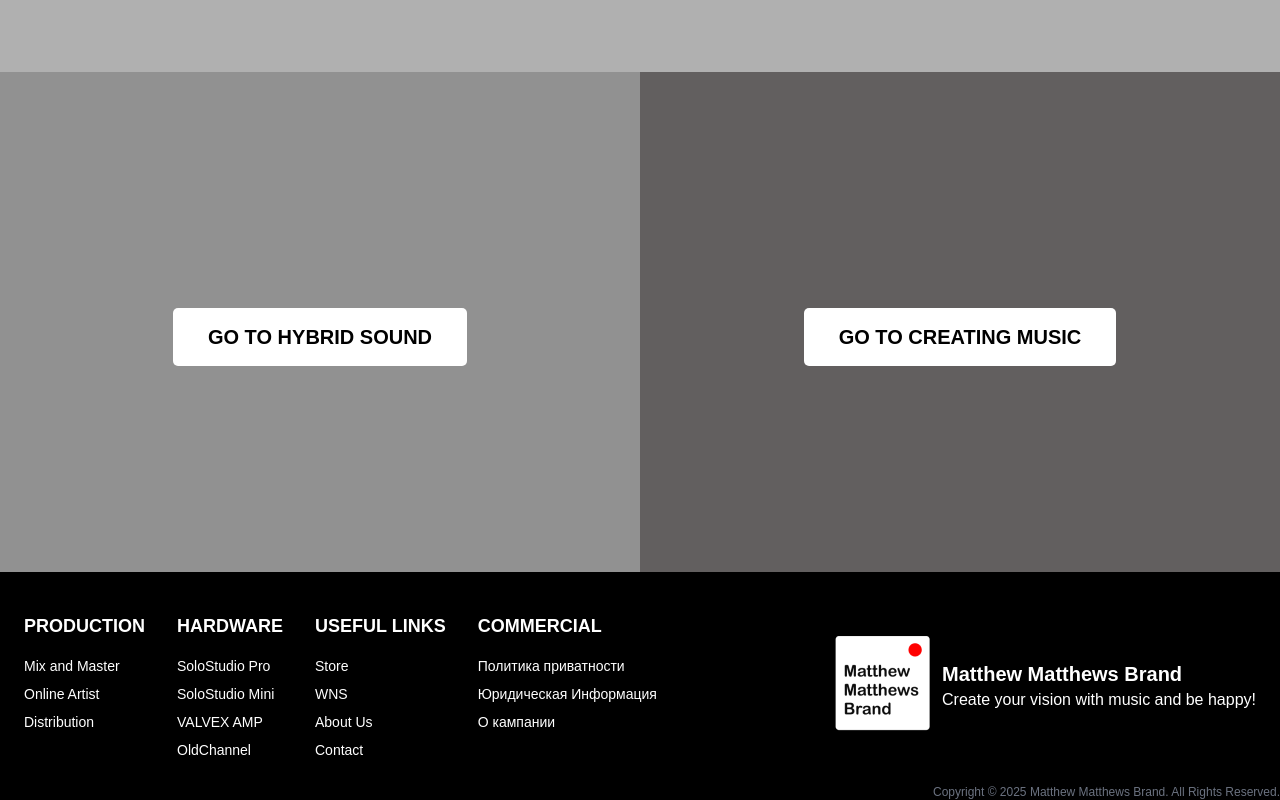
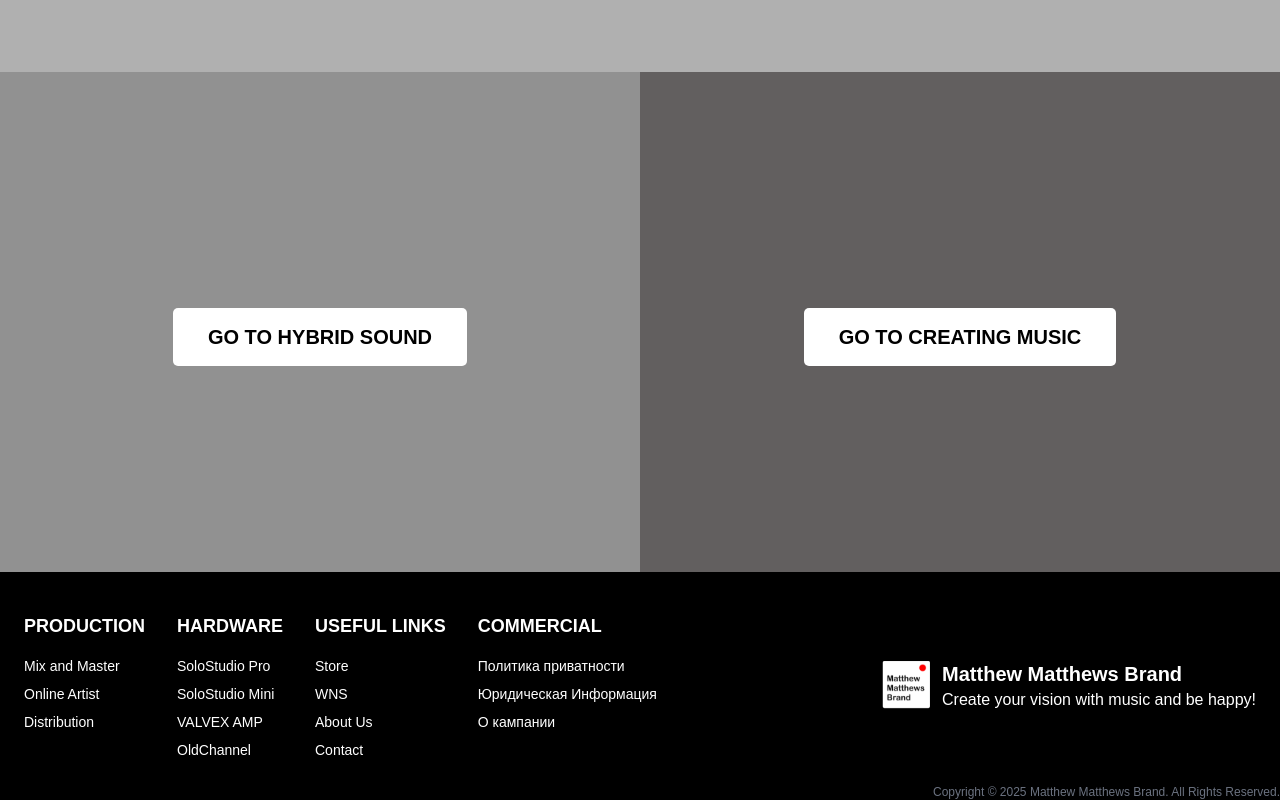
Before and after one commit to IlyaSkach/matthewmatthewsbrand, a React (Create React App) app: page / in a window 1280 px wide. Shown: the part 1486-2286 px from the top of the page. Built offline with nearby package versions, Linux system fonts and the light colour scheme.

Commit message:
fix 3.0  desctop ver

```diff
--- a/src/components/Footer.jsx
+++ b/src/components/Footer.jsx
@@ -1,5 +1,6 @@
 import React from "react";
-import  LogoFooter  from "../assets/images/footerlogo.png";
+import LogoFooter from "../assets/images/footer.png";
+import { ReactComponent as Logo } from "../assets/svg/logo.svg";
 
 const Footer = () => {
   return (
@@ -82,9 +83,6 @@ const Footer = () => {
             </ul>
           </div>
 
-
-
-
           {/* COMMERCIAL */}
           <div>
             <h3 className="text-lg font-bold mb-4">COMMERCIAL</h3>
@@ -111,7 +109,8 @@ const Footer = () => {
         {/* Branding and Copyright */}
         <div className="flex flex-col items-center justify-center space-y-4 relative mt-8 md:mt-0">
           <div className="flex items-center space-x-3">
-          <img src={LogoFooter} alt="Logo" />
+            {/* <img src={LogoFooter} alt="Logo" /> */}
+            <Logo />
             <div>
               <h3 className="text-xl font-bold">Matthew Matthews Brand</h3>
               <p className="text-base">
--- a/src/components/Header.jsx
+++ b/src/components/Header.jsx
@@ -83,7 +83,7 @@ const Header = () => {
             </a>
             {openMenu === "replic" && (
               <div
-                className={`absolute top-[50px] left-0 bg-black text-sm shadow-md border border-gray-700 z-50 fade-in`}
+                className={`absolute top-[50px] left-0 bg-black text-sm shadow-md border border-none z-50 fade-in`}
                 onMouseEnter={() => handleMouseEnter("replic")}
                 onMouseLeave={handleMouseLeave}
               >
@@ -154,7 +154,7 @@ const Header = () => {
             </a>
             {openMenu === "music" && (
               <div
-                className="absolute top-[50px] left-0 bg-black text-sm  shadow-md border border-gray-700 z-50 fade-in"
+                className="absolute top-[50px] left-0 bg-black text-sm  shadow-md border border-none z-50 fade-in"
                 onMouseEnter={() => handleMouseEnter("music")}
                 onMouseLeave={handleMouseLeave}
               >
```
Also changed, not shown: src/assets/images/footer.png (added). Lines whose indentation alone changed are shown as unchanged.
